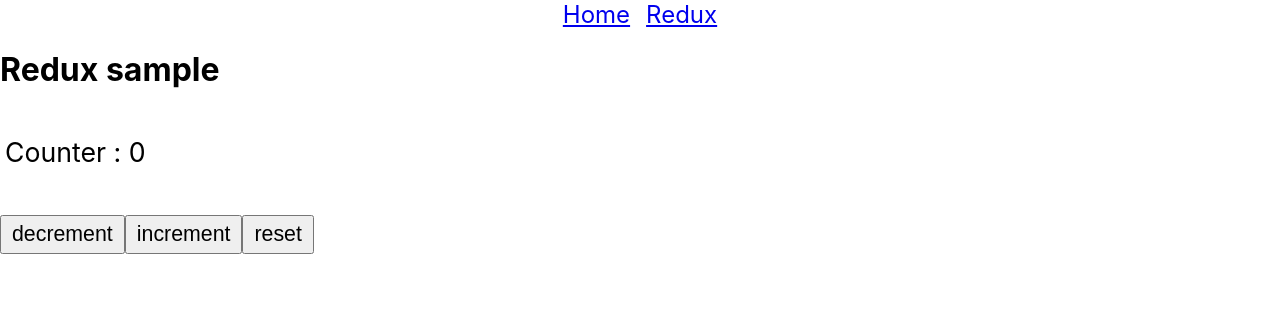
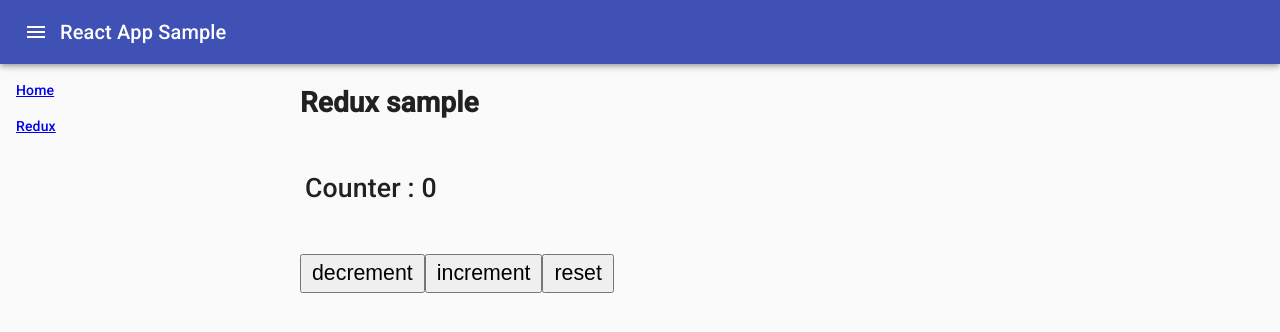
Before and after one commit to youkidkk/react-app-sample, a React (Create React App) app: page /redux in a window 1280 px wide. Shown: the top 332 px of the page. Built offline with nearby package versions, Linux system fonts and the light colour scheme.

Commit message:
Material-UI でレイアウトを書き換え

```diff
--- a/src/App.js
+++ b/src/App.js
@@ -2,16 +2,60 @@
 
 import logo from "./logo.svg";
 import "./App.css";
+import "@fontsource/roboto/500.css";
 
 import ReduxSample from "./redux/redux-sample";
 
+import {
+  AppBar,
+  IconButton,
+  List,
+  ListItem,
+  Toolbar,
+  Typography,
+} from "@material-ui/core";
+import CssBaseline from "@material-ui/core/CssBaseline";
+import { makeStyles } from "@material-ui/core/styles";
+import MenuIcon from "@material-ui/icons/Menu";
+
+const useStyles = makeStyles((theme) => ({
+  root: {
+    display: "flex",
+  },
+  nav: {
+    width: 300,
+  },
+  main: {
+    flex: 1,
+  },
+}));
+
 function App() {
+  const classes = useStyles();
   return (
     <BrowserRouter>
-      <div className="Nav">
+      <CssBaseline />
+      <AppBar position="fixed">
+        <Toolbar>
+          <IconButton edge="start" color="inherit" aria-label="menu">
+            <MenuIcon />
+          </IconButton>
+          <Typography variant="h6">React App Sample</Typography>
+        </Toolbar>
+      </AppBar>
+      <Toolbar />
+      <div className={classes.root}>
+        <nav className={classes.nav}>
+          <List>
+            <ListItem>
               <Link to="/">Home</Link>
+            </ListItem>
+            <ListItem>
               <Link to="/redux">Redux</Link>
-      </div>
+            </ListItem>
+          </List>
+        </nav>
+        <div className={classes.main}>
           <Route exact path="/">
             <div className="App">
               <header className="App-header">
@@ -31,6 +75,8 @@
             </div>
           </Route>
           <Route path="/redux" component={ReduxSample} />
+        </div>
+      </div>
     </BrowserRouter>
   );
 }
```
Lines whose indentation alone changed are shown as unchanged.
